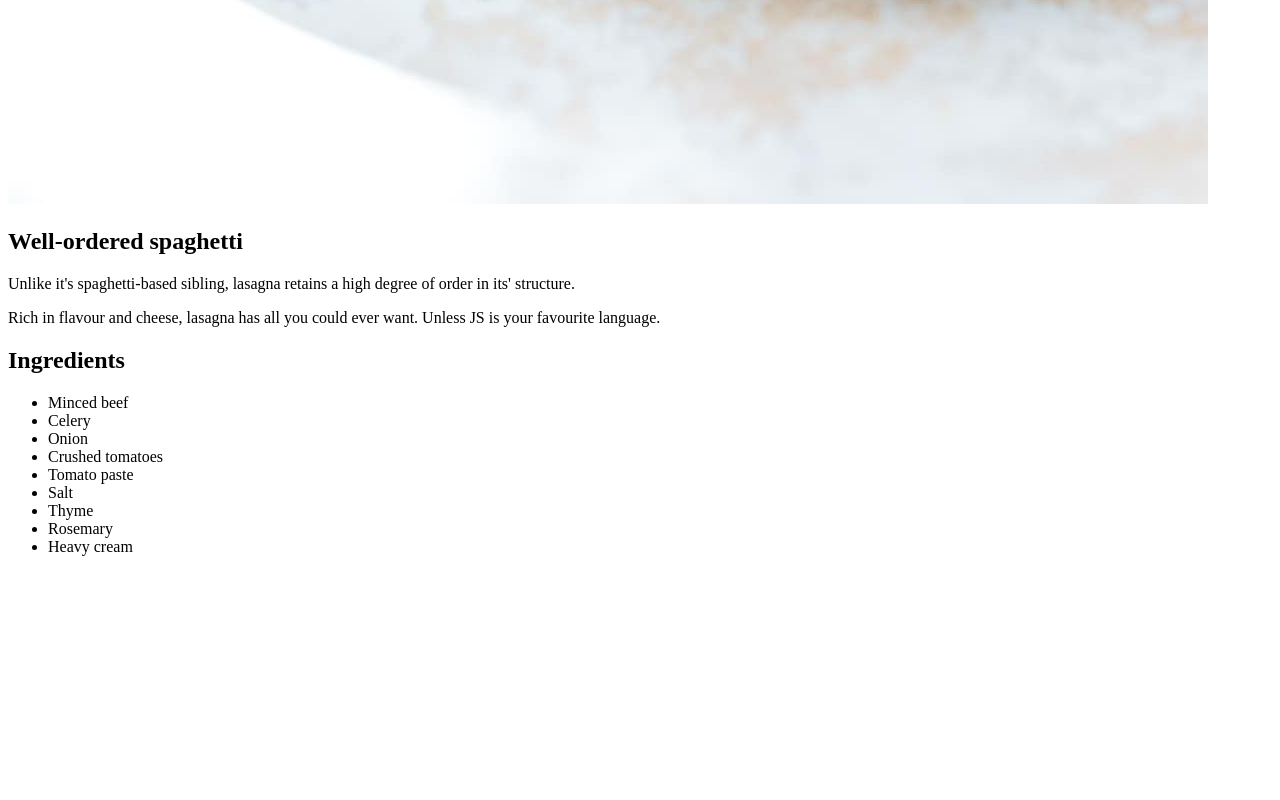
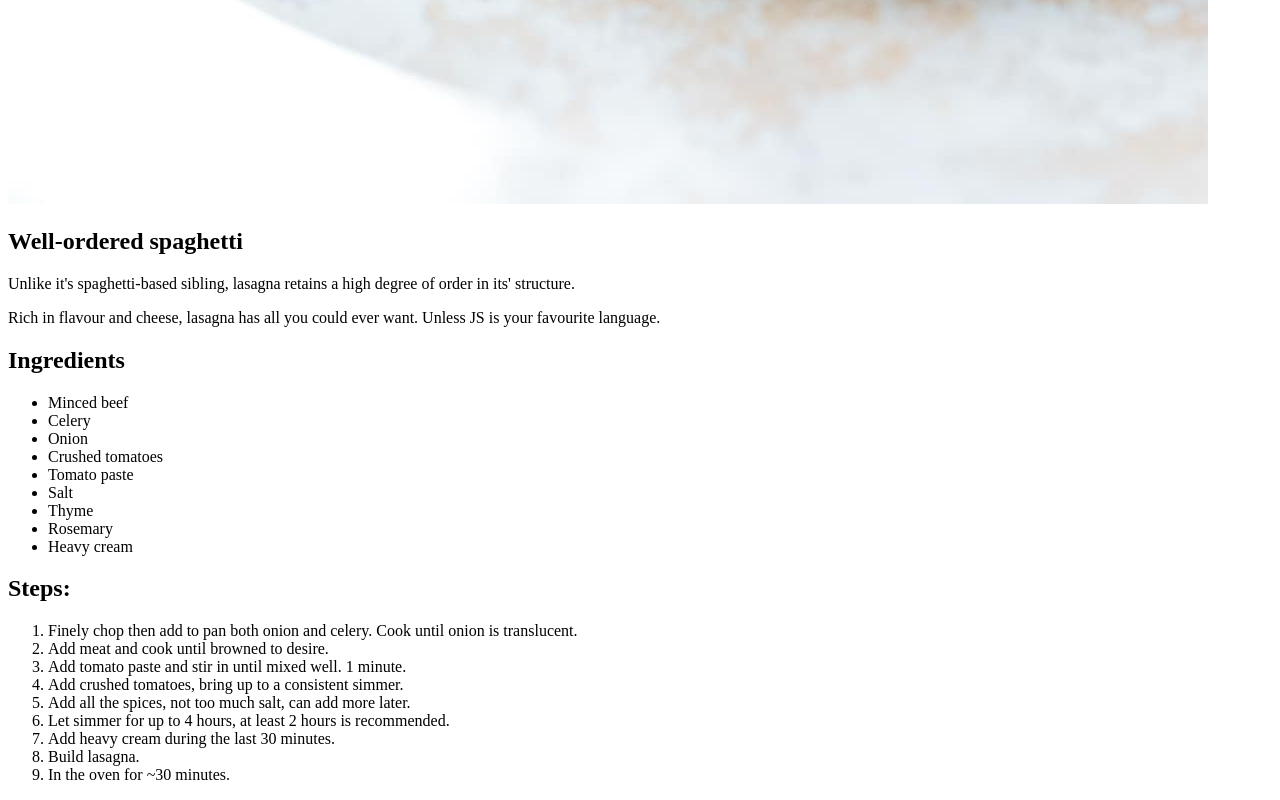
Before and after one commit to MarkhDK/odin-recipes, a plain HTML site: page lasagna.html in a window 1280 px wide. Shown: the part 1676-2476 px from the top of the page. Before the commit the page ends 2248 px from the top, so only its background shows below. Drawn offline with Linux system fonts and the light colour scheme; files whose address does not match are found by name.

Commit message:
Added instructions

```diff
--- a/lasagna.html
+++ b/lasagna.html
@@ -23,5 +23,18 @@
         <li>Rosemary</li>
         <li>Heavy cream</li>
     </ul>
+    <h2>Steps:</h2>
+    <ol>
+        <li>Finely chop then add to pan both onion and celery. Cook until onion is translucent.</li>
+        <li>Add meat and cook until browned to desire.
+        </li>
+        <li>Add tomato paste and stir in until mixed well. 1 minute.</li>
+        <li>Add crushed tomatoes, bring up to a consistent simmer.</li>
+        <li>Add all the spices, not too much salt, can add more later.</li>
+        <li>Let simmer for up to 4 hours, at least 2 hours is recommended.</li>
+        <li>Add heavy cream during the last 30 minutes.</li>
+        <li>Build lasagna.</li>
+        <li>In the oven for ~30 minutes.</li>
+    </ol>
 </body>
 </html>
```
